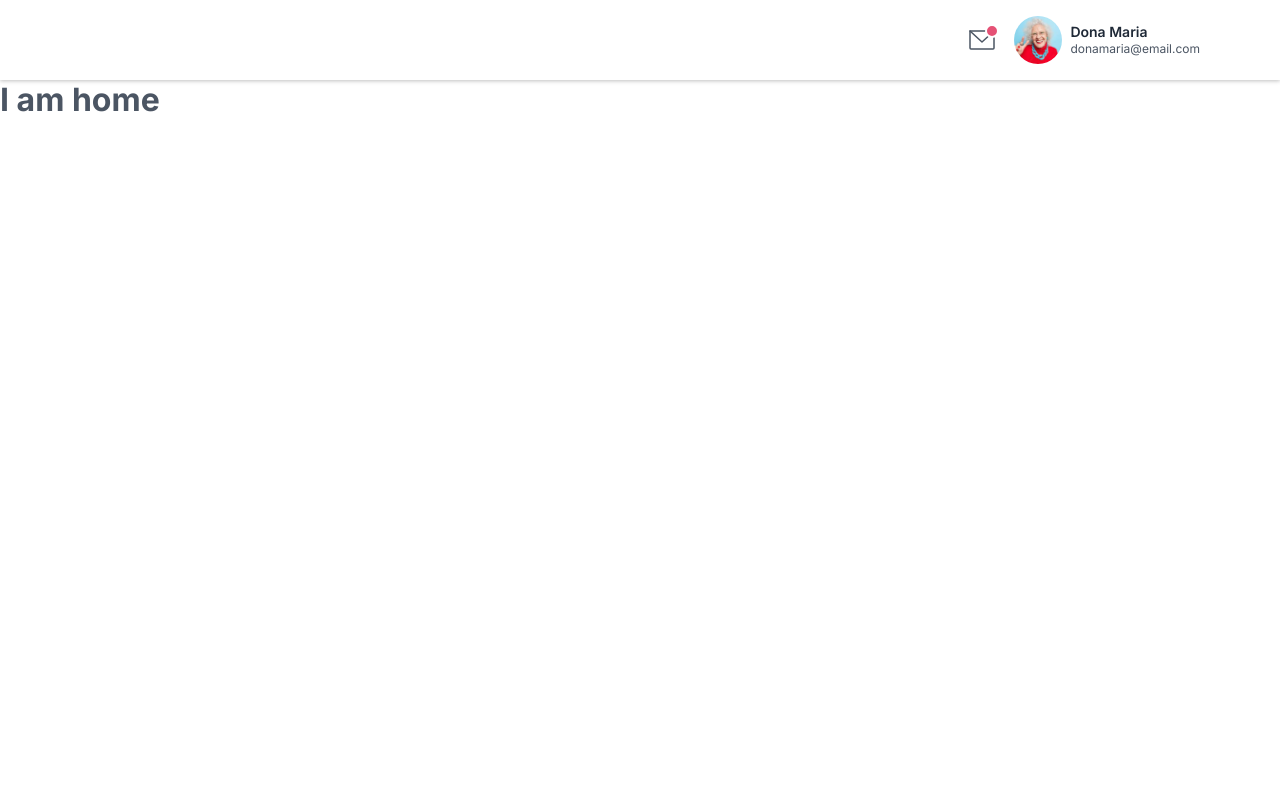
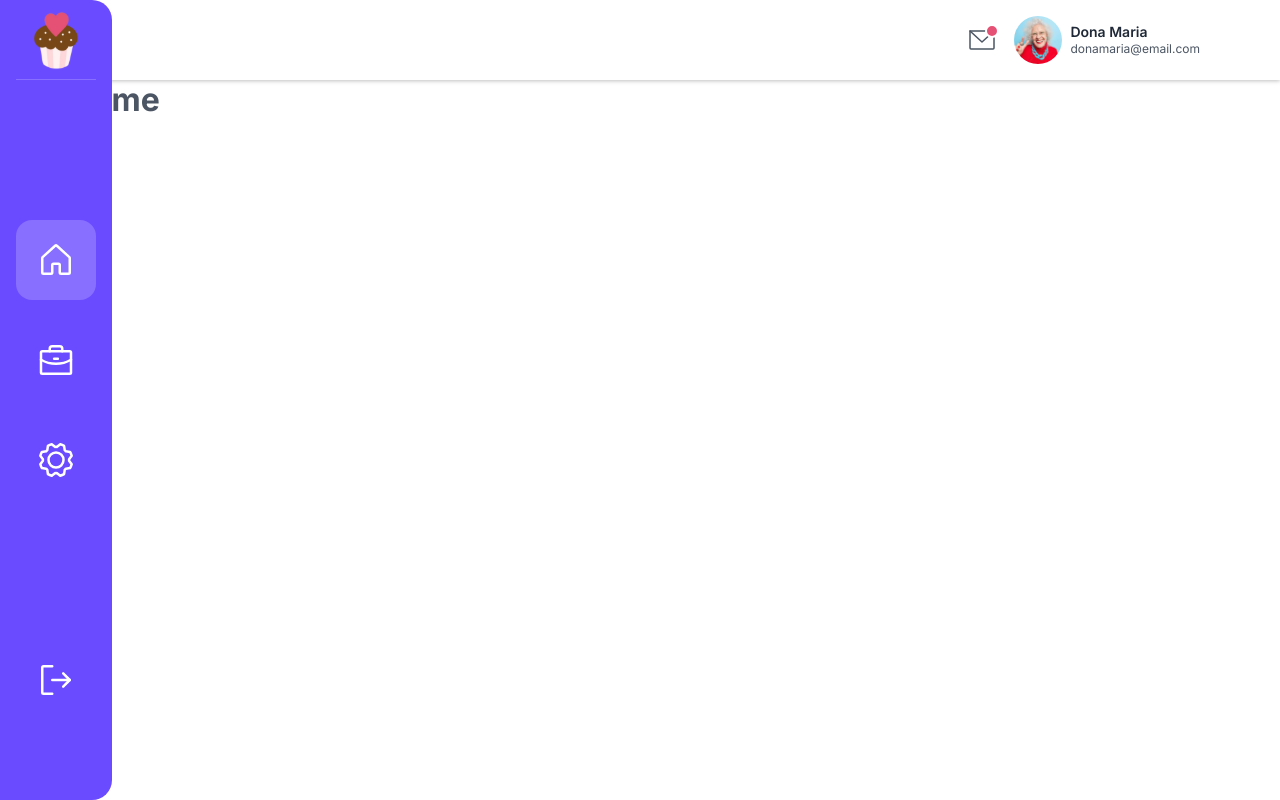
Before and after one commit to jfernandesdev/dona-maria-cupcake, a React (Vite) app: page / in a window 1280 px wide. Built offline with nearby package versions, Linux system fonts and the light colour scheme.

Commit message:
STYLE: sidebar component

```diff
--- /dev/null
+++ b/src/components/Sidebar/index.tsx
@@ -0,0 +1,41 @@
+import styles from './styles.module.scss'
+
+import { House, Briefcase, Gear, SignOut } from 'phosphor-react'
+
+import IconCupcake from '../../assets/icon-cupcake.svg'
+
+export function Sidebar() {
+  return (
+    <nav className={styles.container}>
+      <img
+        src={IconCupcake}
+        className={styles.brandLogo}
+        alt="Cupcake Dona Maria"
+      />
+
+      <ul>
+        <li className={`${styles.optionMenu } ${styles.active}`}>
+          <House/>
+          <span className={styles.tooltip}>Home</span>
+        </li>
+
+        <li className={styles.optionMenu}>
+          <Briefcase/>
+          <span className={styles.tooltip}>Cadastrar nova vaga</span>
+        </li>
+
+        <li className={styles.optionMenu}>
+          <Gear/>
+          <span className={styles.tooltip}>Configurações</span>
+        </li>
+      </ul>
+
+      <footer>
+        <a href="#" className={styles.optionMenu}>
+          <SignOut/>
+          <span className={styles.tooltip}>Sair</span>
+        </a>
+      </footer>
+    </nav>
+  )
+}
--- /dev/null
+++ b/src/components/Sidebar/styles.module.scss
@@ -0,0 +1,84 @@
+.container {
+  position: fixed;
+  display: flex;
+  flex-direction: column;
+  justify-content: space-between;
+  align-items: center;
+  top: 0;
+  width: 7rem;
+  height: 100vh;
+  padding-bottom: 5rem;
+  border-top-right-radius: 20px;
+  border-bottom-right-radius: 20px;
+  background: var(--purple-500);
+
+  .brandLogo {
+    width: 80px;
+    height: 80px;
+    object-fit: cover;
+    border-bottom: 1px solid rgba(255,255,255,0.2);
+    cursor: pointer;
+  }
+}
+
+ ul {
+  display: flex;
+  flex-direction: column;
+  align-items: center;
+  justify-content: center;
+  gap: 20px;
+  list-style-type: none;
+}
+
+.optionMenu {
+  display: flex;
+  align-items: center;
+  justify-content: center;
+  padding: 20px;
+  text-align: center;
+  font-size: 2.5rem;
+  color: var(--white);
+  border-radius: 1rem;
+  cursor: pointer;
+  transition: all ease-out 120px;
+
+  .tooltip {
+    position: absolute;
+    display: inline-block;
+    margin-top: 7.5px;
+    left: 90px;
+    padding: 8px 15px;
+    font-size: 0.75rem;
+    letter-spacing: .5px;
+    white-space: nowrap;
+    background: var(--pink-500);
+    border-radius: 3px;
+    opacity: 0;
+    visibility: hidden;
+
+    &:before {
+      content: '';
+      display: block;
+      position: absolute;
+      left: -4px;
+      top: 10px;
+      transform: rotate(45deg);
+      width: 10px;
+      height: 10px;
+      background-color: inherit;
+    }
+  }
+
+  &:hover {
+    background: rgba(255, 255, 255, 0.1);
+
+    .tooltip {
+      visibility: visible;
+      opacity: 1;
+    }
+  }
+
+  &.active {
+    background: rgba(255, 255, 255, 0.2);
+  }
+}
--- a/src/pages/Home/index.tsx
+++ b/src/pages/Home/index.tsx
@@ -1,9 +1,11 @@
 import { Header } from '../../components/Header'
+import { Sidebar } from '../../components/Sidebar'
 
 export function Home () {
   return (
     <>
       <Header />
+      <Sidebar />
       <h1>I am home</h1>
     </>
   )
```
Also changed, not shown: src/assets/icon-cupcake.svg (added).
